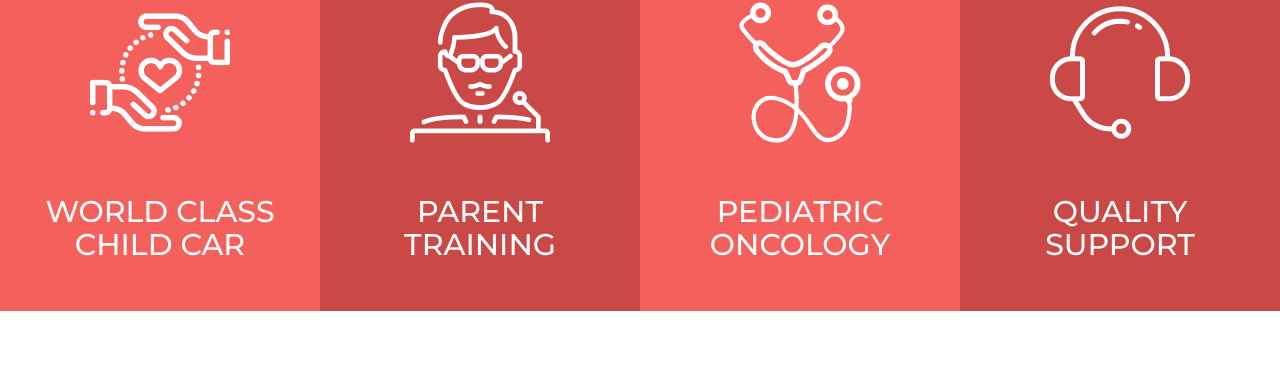
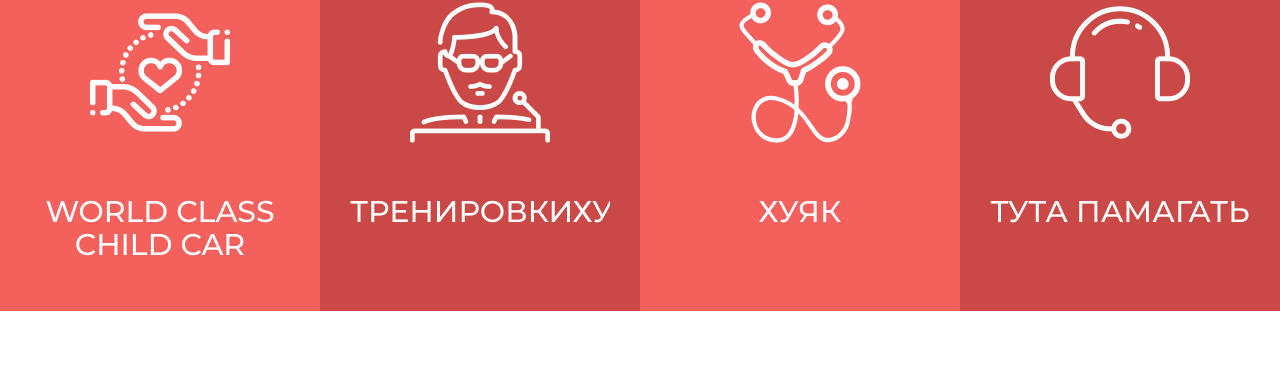
Before and after one commit to Deag999/test2, a plain HTML site: page index.html in a window 1280 px wide. Shown: the part 799-1188 px from the top of the page. Drawn offline with Linux system fonts and the light colour scheme.

Commit message:
Update index.html

```diff
--- a/index.html
+++ b/index.html
@@ -121,7 +121,7 @@
 						<div class="icon-box">
 							<i class="flaticon-professor"></i>
 						</div>
-						<h3>Parent Training</h3>
+						<h3>ТренировкиХуевки</h3>
 					</div>
 				</div>
 
@@ -130,7 +130,7 @@
 						<div class="icon-box">
 							<i class="flaticon-tool"></i>
 						</div>
-						<h3>Pediatric Oncology</h3>
+						<h3>Хуяк</h3>
 					</div>
 				</div>
 
@@ -139,7 +139,7 @@
 						<div class="icon-box">
 							<i class="flaticon-support"></i>
 						</div>
-						<h3>Quality Support</h3>
+						<h3>Тута памагать</h3>
 					</div>
 				</div>
 			</div>
```
